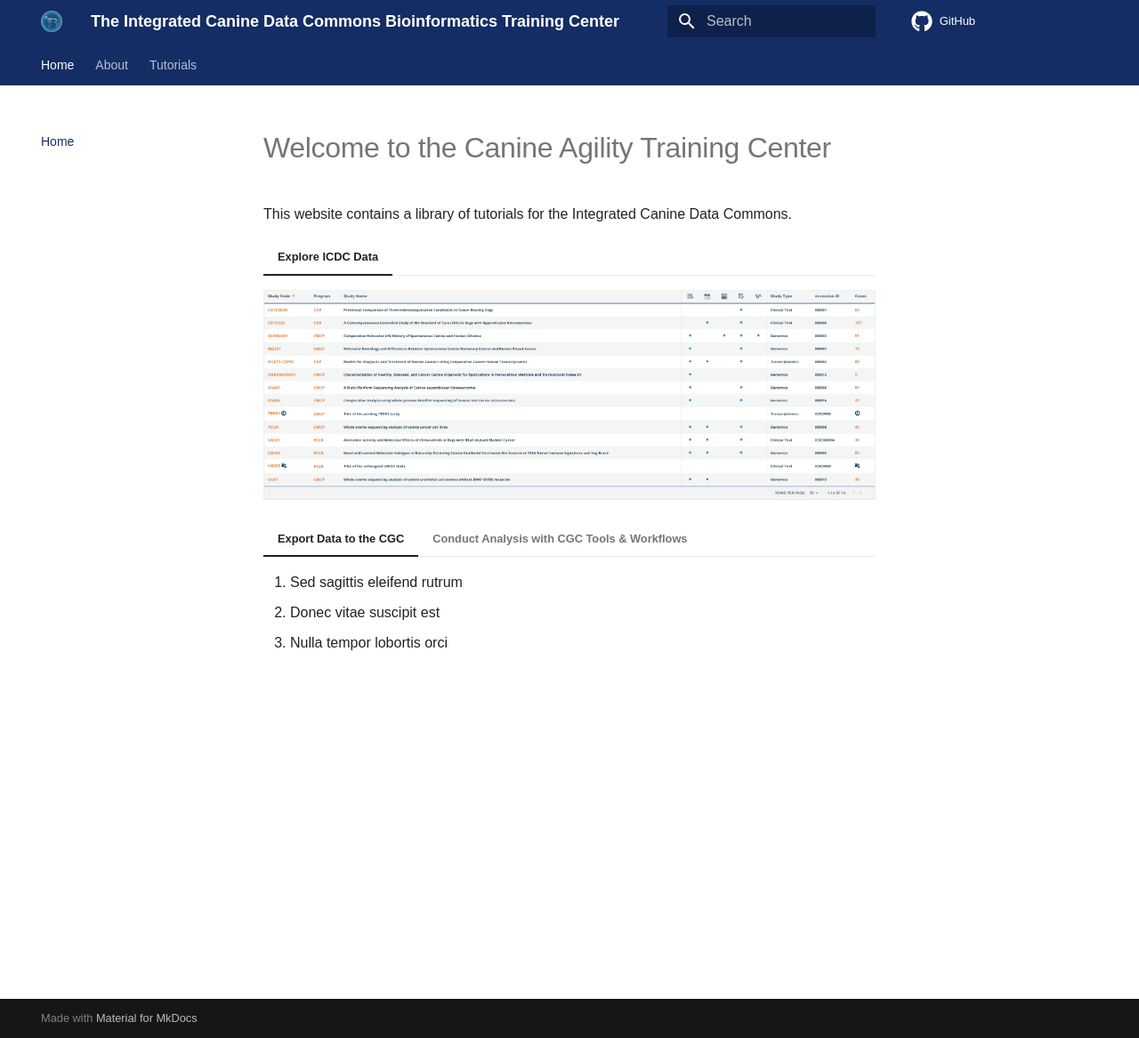
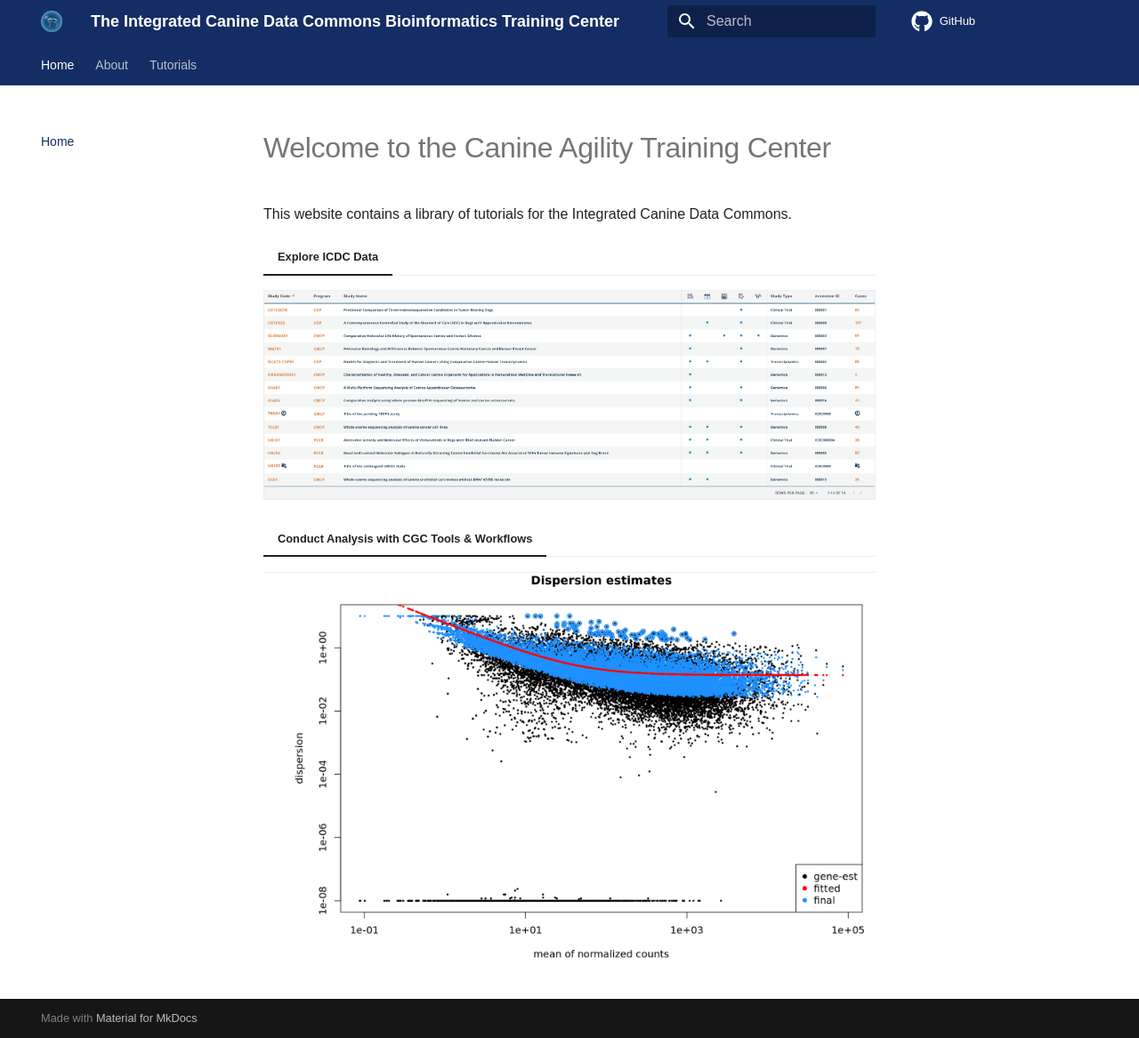
Before and after one commit to CBIIT/icdc-bioinformatics, an MkDocs documentation site: the page built from docs/index.md, in a window 1280 px wide and 1167 px high. Shown: the whole window at 89% size. Built offline with MkDocs 1.6.1 and Material for MkDocs 9.7.7, drawn with Linux system fonts in a browser that asks for light colours; some web fonts are replaced; comment, search, counter and statistics services are not loaded.

Commit message:
Add CGC image to tabbed content

```diff
--- a/docs/index.md
+++ b/docs/index.md
@@ -12,10 +12,6 @@ This website contains a library of tutorials for the Integrated Canine Data Comm
 
 ![ICDC Studies](./images/icdc-select-study.png "ICDC Studies")
 
-=== "Export Data to the CGC"
-
-    1. Sed sagittis eleifend rutrum
-    2. Donec vitae suscipit est
-    3. Nulla tempor lobortis orci
 
 === "Conduct Analysis with CGC Tools & Workflows"
+![CGC Analysis](./Tutorials/RNA-Seq-on-CGC/rna-seq-images/cgc-dispersion.png "CGC Analysis")
```
